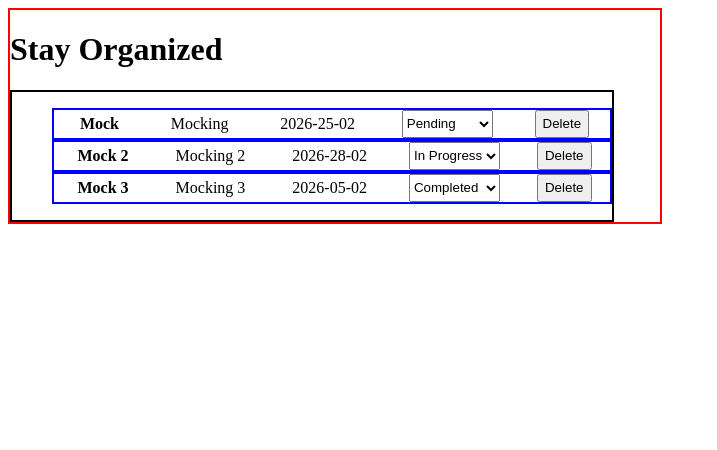
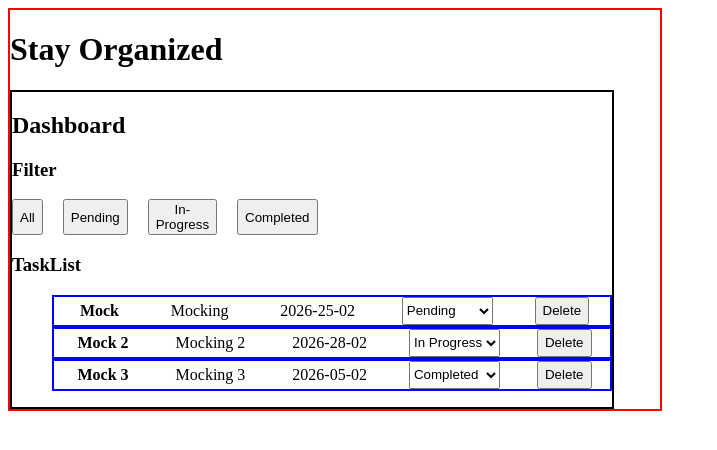
Before and after one commit to pand3m1x/SBA9_TaskList, a React (Vite) app in the folder TaskList/: page / in a window 1280 px wide. Shown: the top 450 px of the page, without its empty margins (0-717 px from the left). Built offline with nearby package versions, Linux system fonts and the light colour scheme.

Commit message:
⋆.˚ Started the strcuture for Filter Component, some styling ⋆.˚

```diff
--- a/TaskList/src/App.css
+++ b/TaskList/src/App.css
@@ -10,6 +10,11 @@ li .taskItem{
   width: 650px;
 }
 
+#filterBtns {
+  display: flex;
+  gap: 20px;
+  width: 60px;
+}
 /* #Dashboard {
   display: flex;
 } */
--- a/TaskList/src/Task-Dashboard.tsx
+++ b/TaskList/src/Task-Dashboard.tsx
@@ -1,6 +1,7 @@
 import TaskList from './components/TaskList/TaskList'
 import { useState } from 'react';
 import type { Task } from './types'
+import TaskFilter from './components/TaskFilter/TaskFilter'
 
 function TaskDashboard(){
 
@@ -38,6 +39,8 @@ function TaskDashboard(){
 
   return(
     <div id="Dashboard" style={{border:"2px solid black", width:"600px"}}>
+      <h2>Dashboard</h2>
+      <TaskFilter></TaskFilter>
       <TaskList tasks={tasks} onStatusChange={()=>{}} onDelete={onDelete}></TaskList>
     </div>
   );
--- a/TaskList/src/components/TaskFilter/TaskFilter.tsx
+++ b/TaskList/src/components/TaskFilter/TaskFilter.tsx
@@ -0,0 +1,21 @@
+
+
+function TaskFilter(){
+
+  return(
+
+    <>
+    <h3>Filter</h3>
+    <div id="filterBtns">
+      <button className="filter" id="all">All</button>
+      <button className="filter" id="pending">Pending</button>
+      <button className="filter" id="inProgress">In-Progress</button>
+      <button className="filter" id="completed">Completed</button>
+    </div>
+    </>
+  )
+}
+
+export default TaskFilter
+
+// export type TaskStatus = 'pending' | 'in-progress' | 'completed';
--- a/TaskList/src/components/TaskList/TaskList.tsx
+++ b/TaskList/src/components/TaskList/TaskList.tsx
@@ -7,6 +7,7 @@ function TaskList({ tasks, onStatusChange, onDelete } : TaskListProps){
 
   return(
     <>
+      <h3>TaskList</h3>
       <ul>
         {tasks.map(task => (
         <TaskItem key={task.id} task={task} onStatusChange={onStatusChange} onDelete={onDelete}></TaskItem>))}
```
